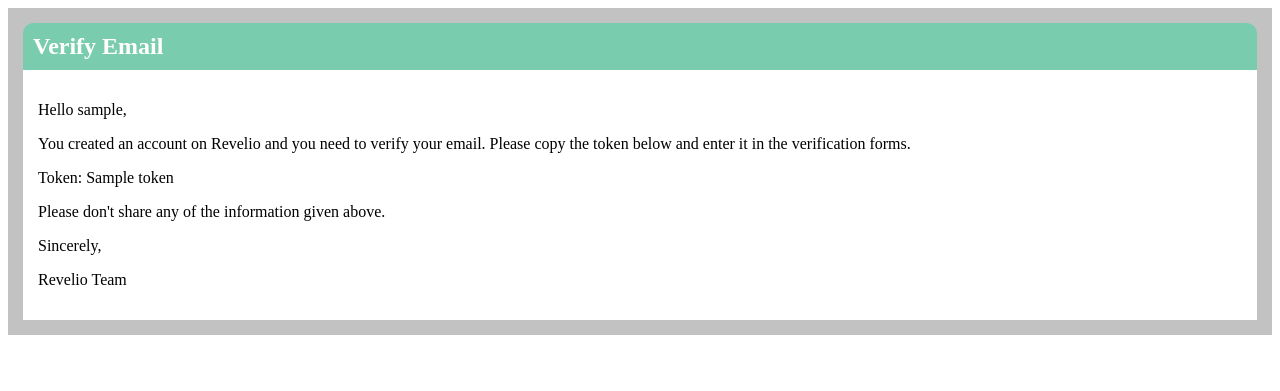
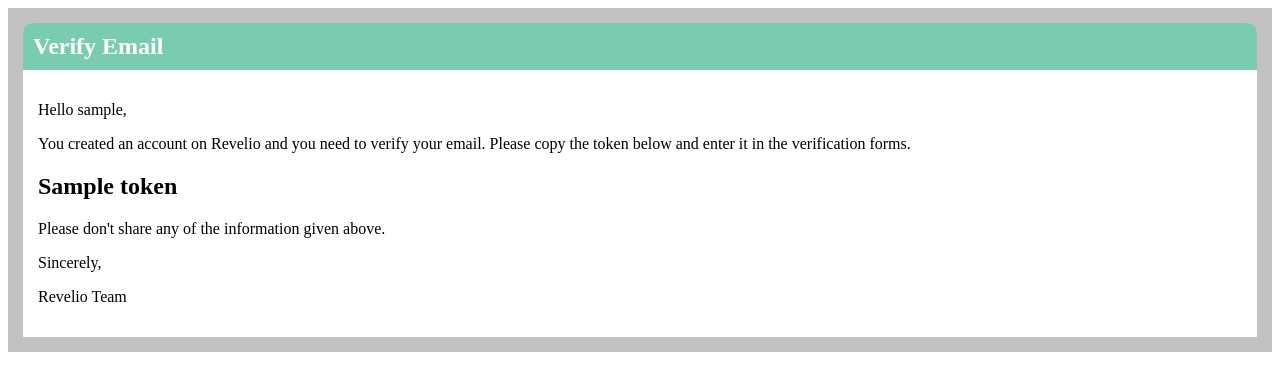
Before and after one commit to RevelioStartup/revelio-be, a Django app: template authentication/templates/verify_email_msg.html in a window 1280 px wide. Shown: the top 391 px of the page. Run offline with Django 5.2, Linux system fonts and the light colour scheme; the template is opened without the code that fills it: most values are stand-ins (such as "Sample title", 1, 10 or a date in 2020).

Commit message:
[CHORES] Merge staging into PBI-MembuatAkun, revise .html templates

```diff
--- a/authentication/templates/change_password_email_msg.html
+++ b/authentication/templates/change_password_email_msg.html
@@ -3,7 +3,7 @@
     <div style="margin: 0; padding: 15px; background-color: #ffffff;">
         <p>Hello,</p>
         <p>Please copy the token below and enter it in the password recovery forms along with your new password.</p>
-        <p>Token: {{token}}</p>
+        <h2>{{token}}</h2>
         <p>Please don't share any of the information given above.</p>
         <p>Sincerely,</p>
         <p>Revelio Team</p>
--- a/authentication/templates/verify_email_msg.html
+++ b/authentication/templates/verify_email_msg.html
@@ -3,7 +3,7 @@
     <div style="margin: 0; padding: 15px; background-color: #ffffff;">
         <p>Hello {{ username }},</p>
         <p>You created an account on Revelio and you need to verify your email. Please copy the token below and enter it in the verification forms.</p>
-        <p>Token: {{token}}</p>
+        <h2>{{token}}</h2>
         <p>Please don't share any of the information given above.</p>
         <p>Sincerely,</p>
         <p>Revelio Team</p>
```
